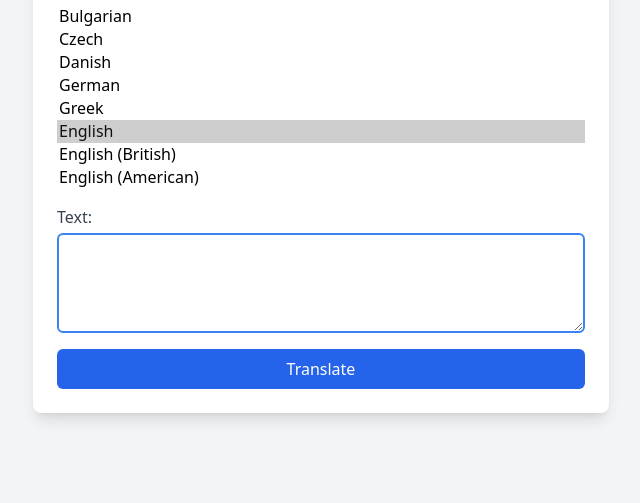
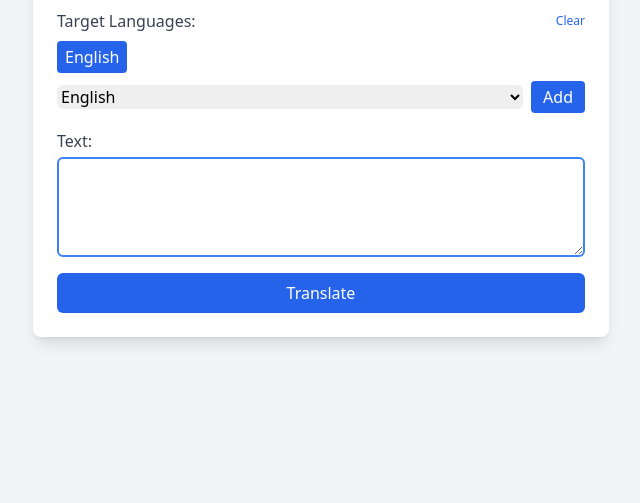
Before and after one commit to dbeley/multi-translate, a website: page index.html in a window 1280 px wide. Shown: the part 297-800 px from the top of the page, without its empty margins (319-959 px from the left). Drawn offline with nearby package versions, Linux system fonts and the light colour scheme.

Commit message:
Add add-language button

```diff
--- a/app.js
+++ b/app.js
@@ -12,6 +12,7 @@ import('./config.js')
           text: '',
           sourceLang: 'fr',
           targetLangs: ['en'],
+          selectedLang: 'en',
           translations: {},
           loading: false,
           sourceLanguages: {
@@ -120,6 +121,12 @@ import('./config.js')
         clearTargets() {
           this.targetLangs = [];
         },
+
+        addTarget() {
+          if (this.selectedLang && !this.targetLangs.includes(this.selectedLang)) {
+            this.targetLangs.push(this.selectedLang);
+          }
+        },
       },
     }).mount('#app');
   });
--- a/index.html
+++ b/index.html
@@ -26,11 +26,16 @@
           {{ languages[code] }}
         </span>
       </div>
-      <select v-model="targetLangs" multiple size="8" class="mt-1 block w-full border-gray-300 rounded-md" :disabled="loading">
-        <option v-for="(name, code) in languages" :key="code" :value="code">
-          {{ name }}
-        </option>
-      </select>
+      <div class="flex items-center mt-1">
+        <select v-model="selectedLang" class="block w-full border-gray-300 rounded-md" :disabled="loading">
+          <option v-for="(name, code) in languages" :key="code" :value="code">
+            {{ name }}
+          </option>
+        </select>
+        <button @click="addTarget" class="ml-2 px-3 py-1 bg-blue-600 text-white rounded" :disabled="loading || targetLangs.includes(selectedLang)">
+          Add
+        </button>
+      </div>
     </div>
     <div class="mb-4">
       <label class="block text-gray-700">Text:</label>
```
